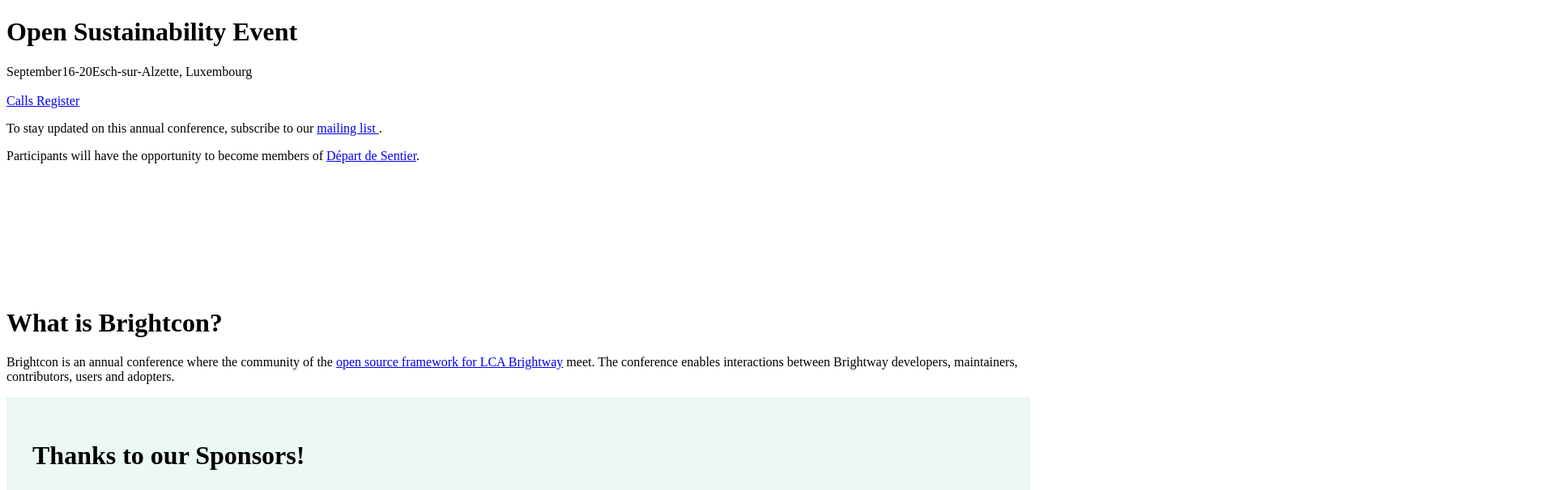
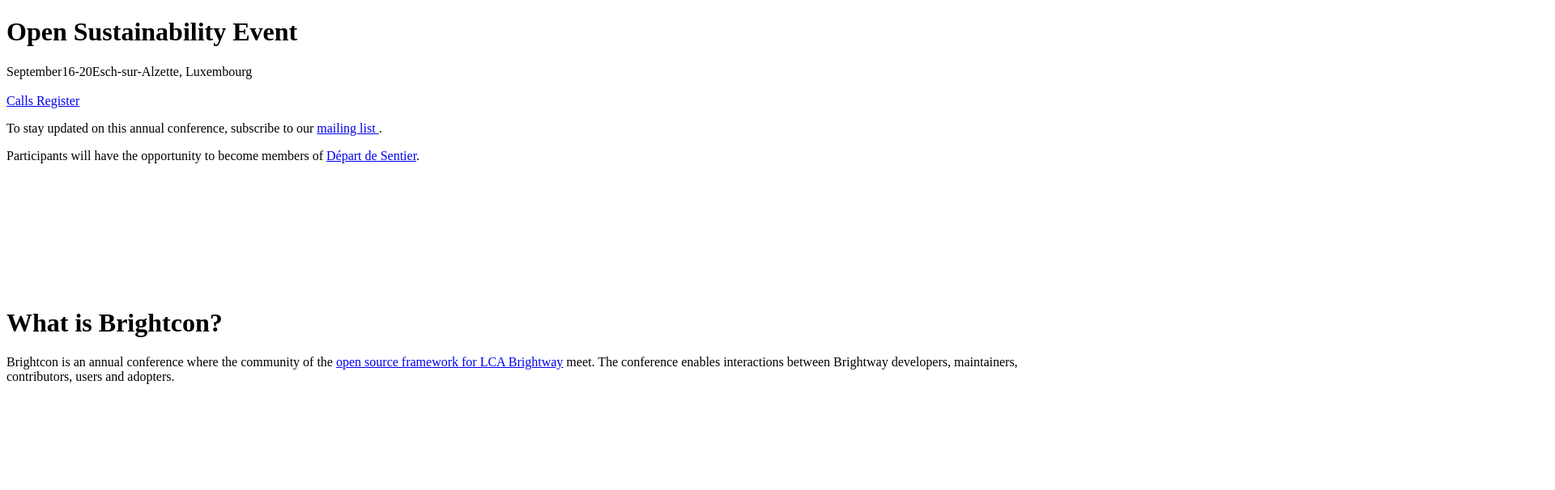
Before and after one commit to Depart-de-Sentier/brightcon-2023-website, a Nuxt app: page / in a window 1280 px wide. Shown: the top 606 px of the page at 81% size, 1920 px wide, since content can reach past the window. Built offline with nearby package versions, Linux system fonts and the light colour scheme.

Commit message:
essential content only

```diff
--- a/components/LandingPage.vue
+++ b/components/LandingPage.vue
@@ -20,7 +20,8 @@
             <!-- <NuxtLink to="/venue" class="button primary outline">
               Venue
             </NuxtLink> -->
-            <NuxtLink to="/calls" class="button primary outline">
+            <NuxtLink href="https://docs.google.com/forms/d/e/1FAIpQLSfnPVKruULk9cR_wC8OKu8QkSv1C7Dl7Pr0mxQELcnGUy37dw/viewform?pli=1"
+	    class="button primary outline">
               Calls
             </NuxtLink>
             <!-- <NuxtLink to="/programme" class="button primary outline">
--- a/pages/index.vue
+++ b/pages/index.vue
@@ -3,6 +3,5 @@
     <LandingPage />
     <br />
     <WhatIsBrightcon />
-    <OurSponsors />
   </div>
 </template>
```
